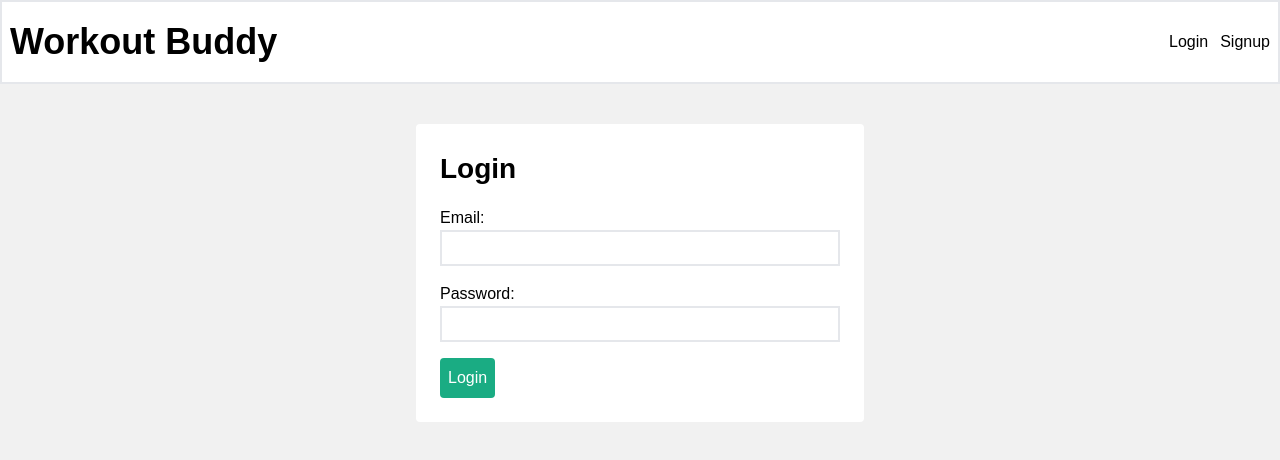
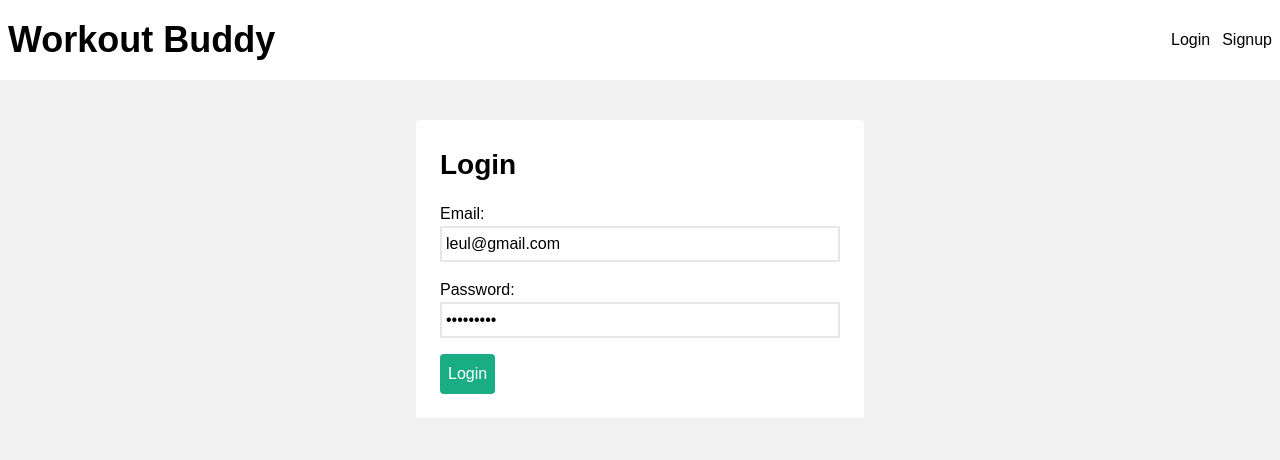
Before and after one commit to LeulBerhanu/MERN_project, a React (Vite) app in the folder frontend/: page /login in a window 1280 px wide. Shown: the top 460 px of the page. Built offline with nearby package versions, Linux system fonts and the light colour scheme.

Commit message:
correcting

```diff
--- a/frontend/src/components/Navbar.jsx
+++ b/frontend/src/components/Navbar.jsx
@@ -13,7 +13,7 @@ function Navbar() {
 
   return (
     <header className="bg-white">
-      <div className="container px-2 py-5 mx-auto border-2 flex items-center justify-between">
+      <div className="container px-2 py-5 mx-auto flex items-center justify-between">
         <NavLink
           to="/"
           className={({ isActive }) => (isActive ? "font-bold" : " font-thin")}
@@ -26,7 +26,7 @@ function Navbar() {
               <span>{user.email}</span>
               <button
                 onClick={handleLogout}
-                className="text-primary px-1 py-2 rounded-[4px] border-2 border-primary"
+                className="text-primary px-1 py-2 ml-4 rounded-[4px] border-2 border-primary"
               >
                 Log out
               </button>
--- a/frontend/src/components/WorkoutForm.jsx
+++ b/frontend/src/components/WorkoutForm.jsx
@@ -46,7 +46,6 @@ const WorkoutForm = () => {
       setReps("");
       setError(null);
       setEmptyFields([]);
-      console.log("new workout added", json);
       dispatch({ type: "CREATE_WORKOUT", payload: json });
     }
   };
--- a/frontend/src/context/WorkoutContext.jsx
+++ b/frontend/src/context/WorkoutContext.jsx
@@ -15,7 +15,7 @@ export const workoutsReducer = (state, action) => {
     case "DELETE_WORKOUT":
       return {
         workouts: state.workouts.filter(
-          (workout) => action.payload._id != workout._id
+          (workout) => action.payload._id !== workout._id
         ),
       };
 
--- a/frontend/src/pages/Home.jsx
+++ b/frontend/src/pages/Home.jsx
@@ -21,7 +21,10 @@ function Home() {
         });
         const json = await res.json();
 
-        if (!res.ok) throw new Error(json.error);
+        if (!res.ok) {
+          dispatch({ type: "SET_WORKOUTS", payload: [] });
+          throw new Error(json.error);
+        }
 
         if (res.ok) {
           setError(null);
@@ -37,12 +40,10 @@ function Home() {
     }
   }, [dispatch, user]);
 
-  console.log(error);
-
   return (
     <div className="container p-5 mx-auto grid grid-cols-[3fr_1fr] gap-24 ">
       <div className=" ">
-        {workouts.length !== 0 ? (
+        {workouts && workouts.length !== 0 ? (
           workouts.map((workout) => (
             <div
               key={workout._id}
--- a/frontend/src/pages/Login.jsx
+++ b/frontend/src/pages/Login.jsx
@@ -2,8 +2,8 @@ import React, { useState } from "react";
 import useLogin from "../../hooks/useLogin";
 
 const Login = () => {
-  const [email, setEmail] = useState("");
-  const [password, setPassword] = useState("");
+  const [email, setEmail] = useState("leul@gmail.com");
+  const [password, setPassword] = useState("Leul1234.");
   const { login, error, isLoading } = useLogin();
 
   const handleSubmit = async (e) => {
```
Also changed, not shown: 2 other files (tests, documents, lock files or other folders).
